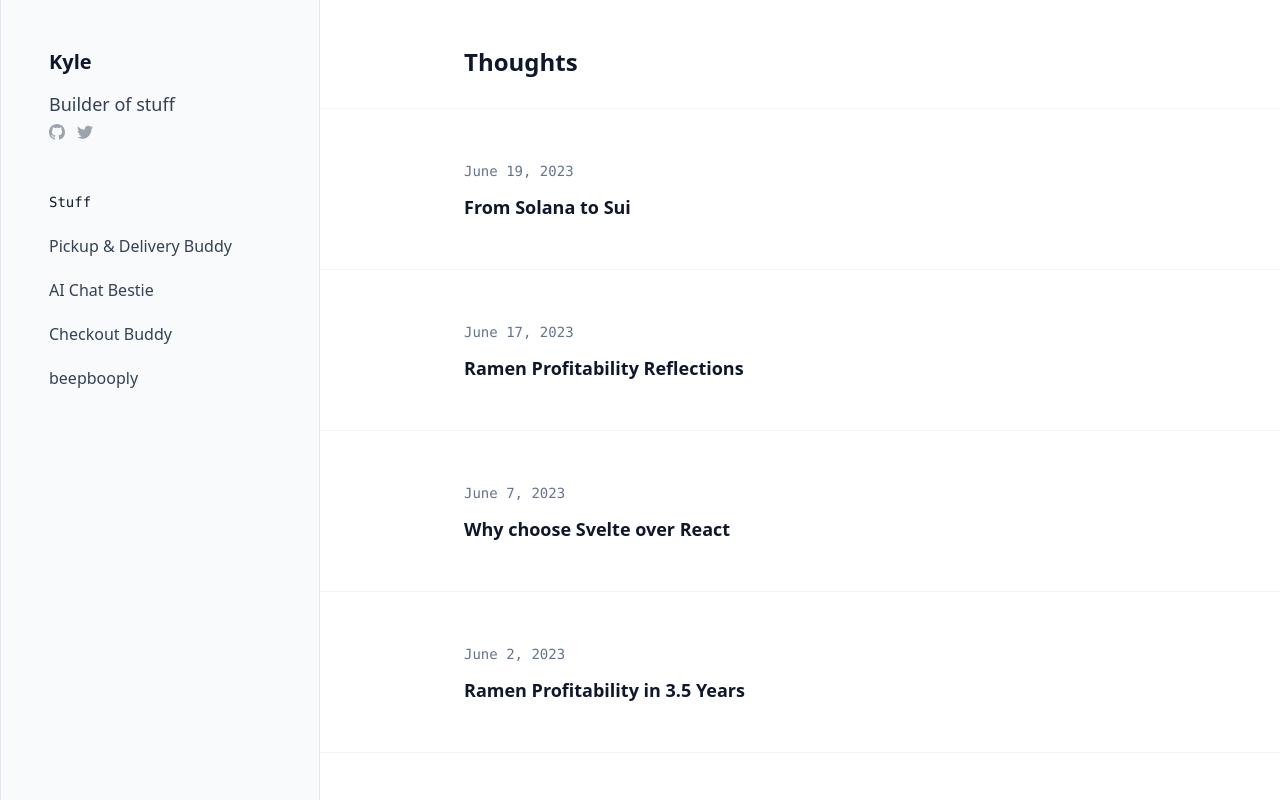
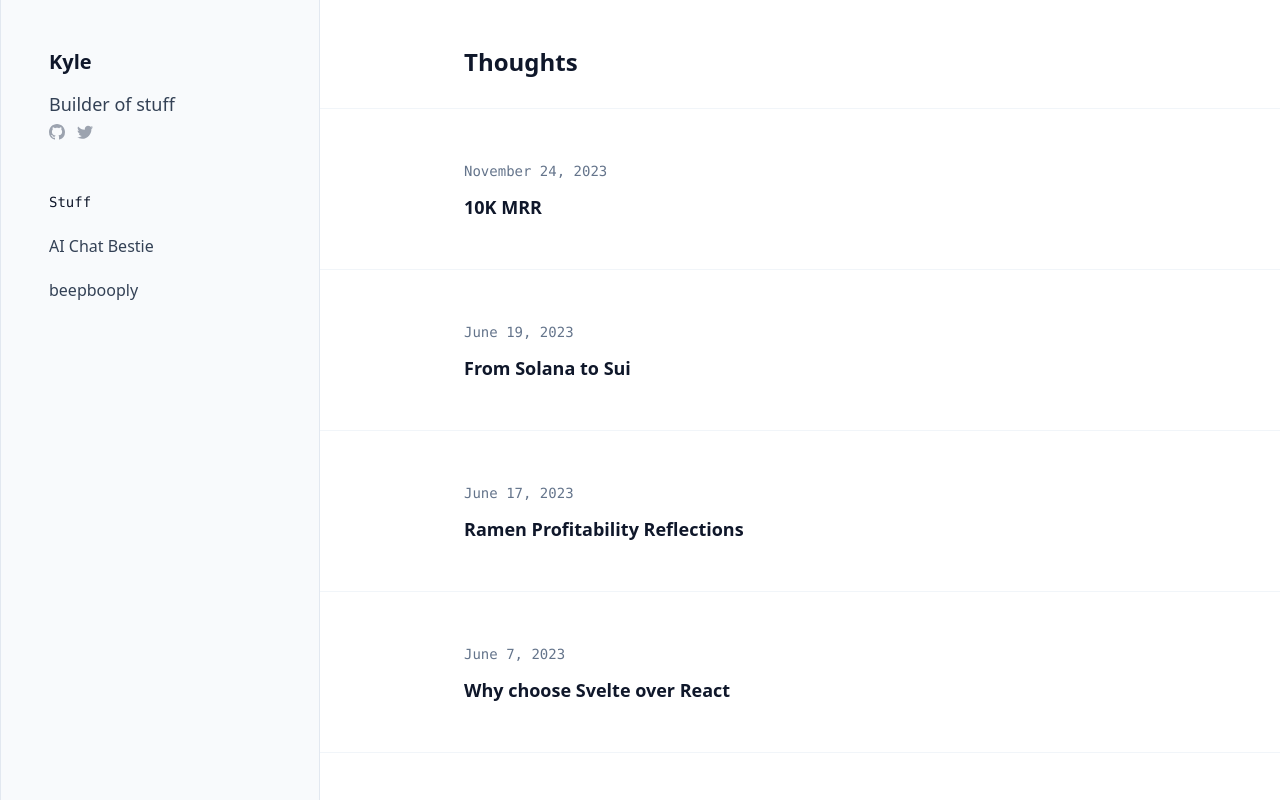
Before and after one commit to KTruong008/kylebuildsstuff, a SvelteKit app: page / in a window 1280 px wide. Shown: the top 802 px of the page. Built offline with nearby package versions, Linux system fonts and the light colour scheme.

Commit message:
Add post on 10k MRR

```diff
--- a/src/lib/shared/shared.constant.ts
+++ b/src/lib/shared/shared.constant.ts
@@ -8,6 +8,12 @@ export const TWITTER_URL = 'https://twitter.com/kylebuildsstuff';
  * and parseable source of truth for blog posts.
  */
 export const POSTS_LIST = [
+  {
+    title: '10K MRR',
+    url: '/10k-mrr',
+    author: 'Kyle',
+    publishedAt: '2023-11-24'
+  },
   {
     title: 'From Solana to Sui',
     url: '/from-solana-to-sui',
--- a/src/routes/+layout.svelte
+++ b/src/routes/+layout.svelte
@@ -7,9 +7,7 @@
   // import About from './about.svelte';
 
   let projects = [
-    ['Pickup & Delivery Buddy', 'https://apps.shopify.com/pickup-and-delivery-buddy'],
     ['AI Chat Bestie', 'https://github.com/KTruong008/aichatbestie'],
-    ['Checkout Buddy', 'https://apps.shopify.com/checkout-buddy'],
     ['beepbooply', 'https://beepbooply.com']
   ];
 </script>
```
Also changed, not shown: src/routes/10k-mrr/+page.md (added, +29 -0 lines), src/routes/from-solana-to-sui/+page.md (+1 -1 lines), 1 other file (tests, documents, lock files or other folders).
